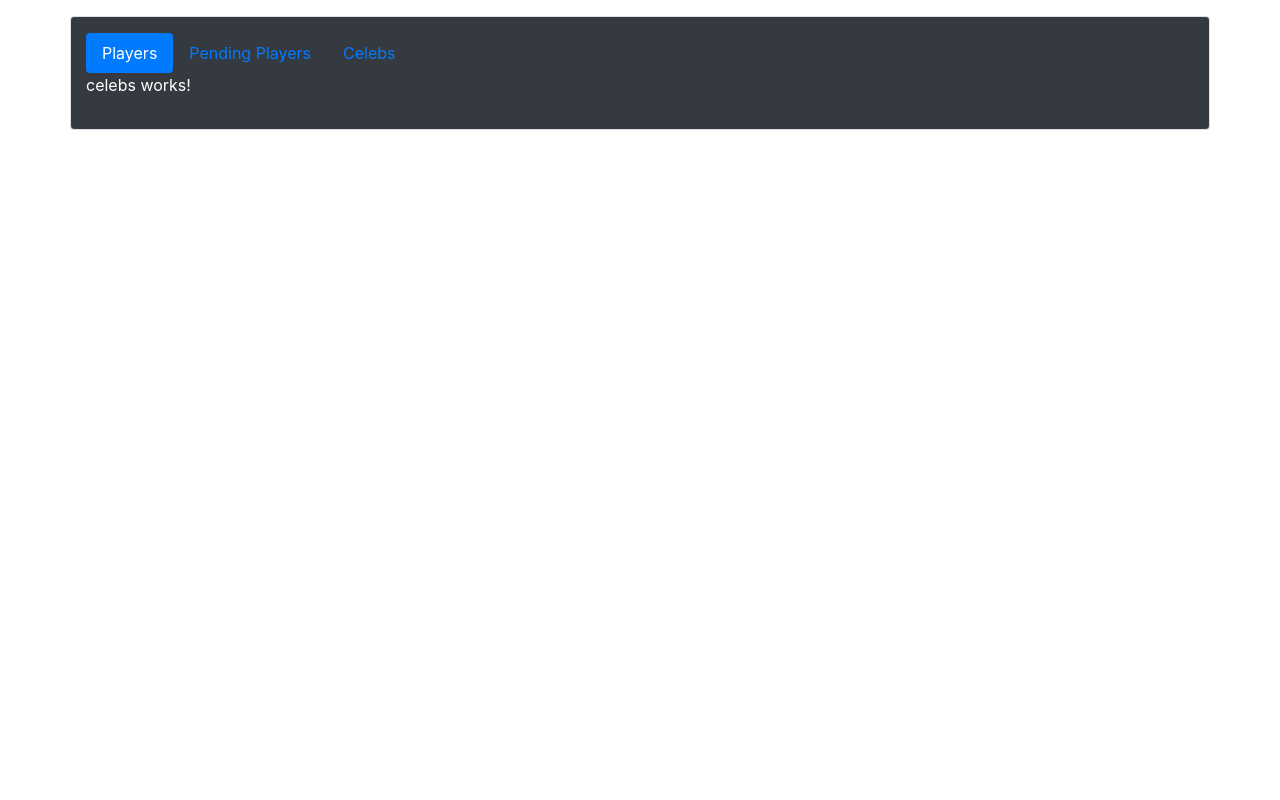
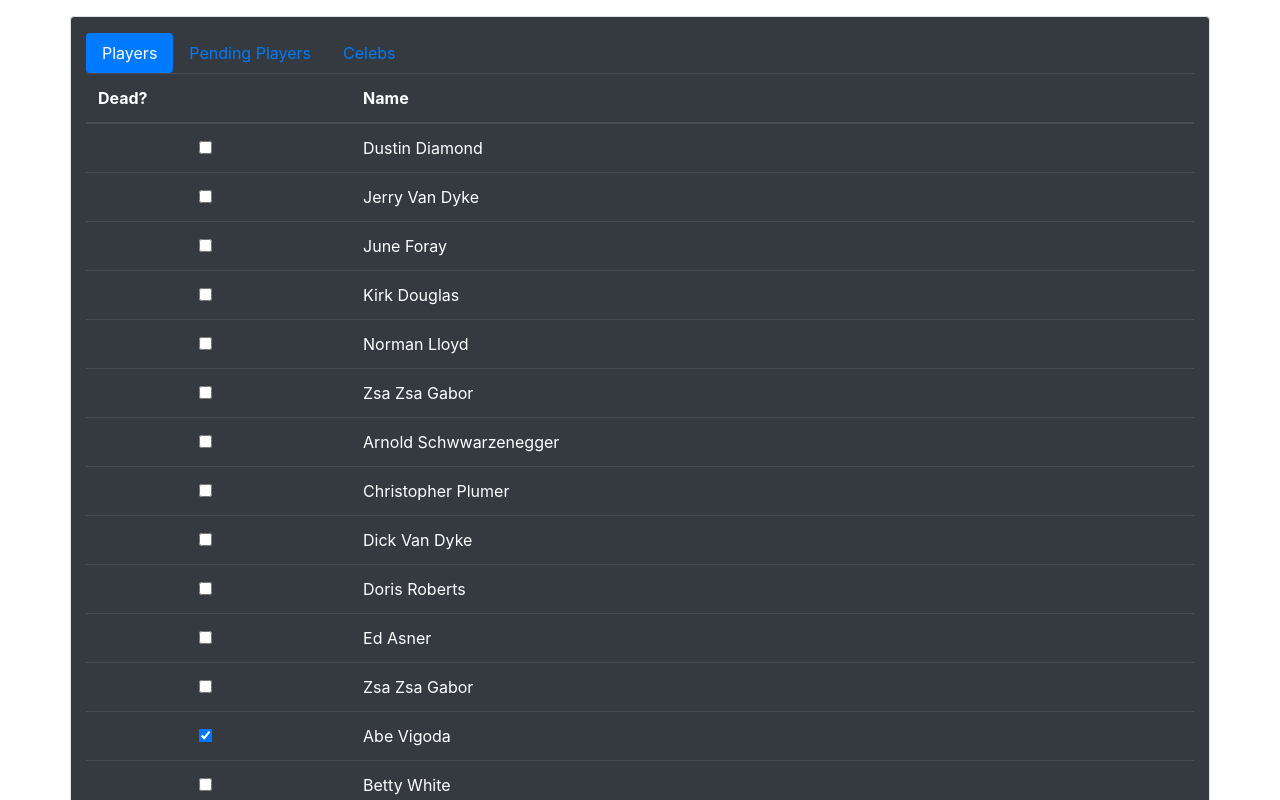
Before and after one commit to TylerHolcombe/celebrity-death-pool, an Angular app: page /admin/celebs in a window 1280 px wide. Shown: the top 800 px of the page. Built offline with nearby package versions, Linux system fonts and the light colour scheme.

Commit message:
Implement celebs component

```diff
--- a/src/app/admin/celebs/celebs.component.html
+++ b/src/app/admin/celebs/celebs.component.html
@@ -1 +1,18 @@
-<p>celebs works!</p>
+<table class="table table-dark table-hover">
+  <thead>
+    <tr>
+      <th scope="col">Dead?</th>
+      <th scope="col">Name</th>
+    </tr>
+  </thead>
+  <tbody>
+    <ng-container *ngFor="let celeb of celebs; let index = index;">
+      <tr>
+        <td class="text-center">
+          <input type="checkbox" class="form-check-input" [checked]="celebs[index].isDead" (change)="celebs[index].isDead = !celebs[index].isDead">
+        </td>
+        <td>{{celeb.name}}</td>
+      </tr>
+    </ng-container>
+  </tbody>
+</table>
--- a/src/app/admin/celebs/celebs.component.ts
+++ b/src/app/admin/celebs/celebs.component.ts
@@ -1,4 +1,7 @@
 import { Component, OnInit } from '@angular/core';
+
+import { Celebrity } from '../../player';
+import { PlayerService } from '../../player.service';
 
 @Component({
   selector: 'app-celebs',
@@ -6,10 +9,12 @@ import { Component, OnInit } from '@angular/core';
   styleUrls: ['./celebs.component.css']
 })
 export class CelebsComponent implements OnInit {
+  celebs: Celebrity[];
 
-  constructor() { }
+  constructor(private playerService: PlayerService) { }
 
   ngOnInit(): void {
+    this.celebs = this.playerService.getCelebrities();
   }
 
 }
```
